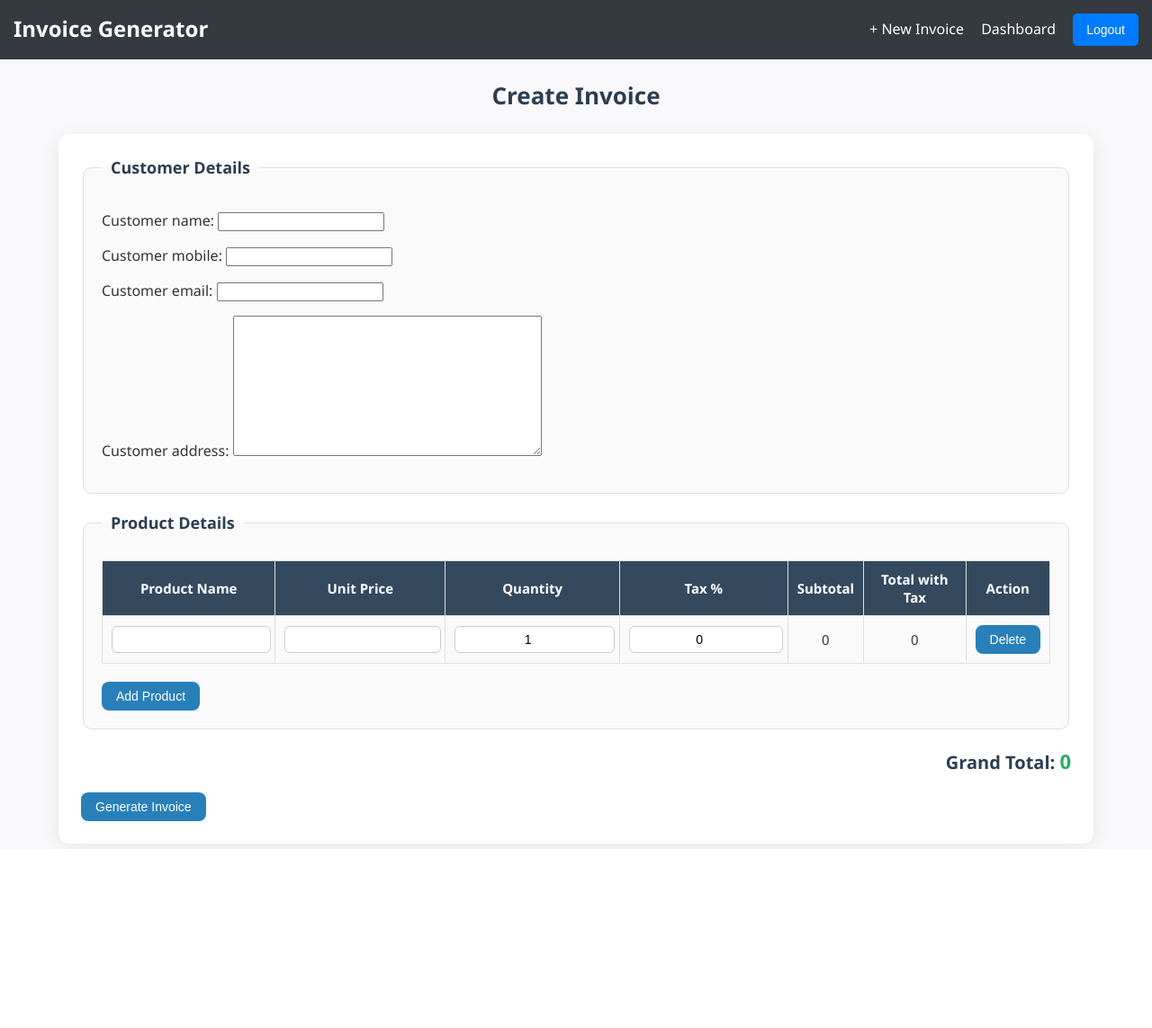
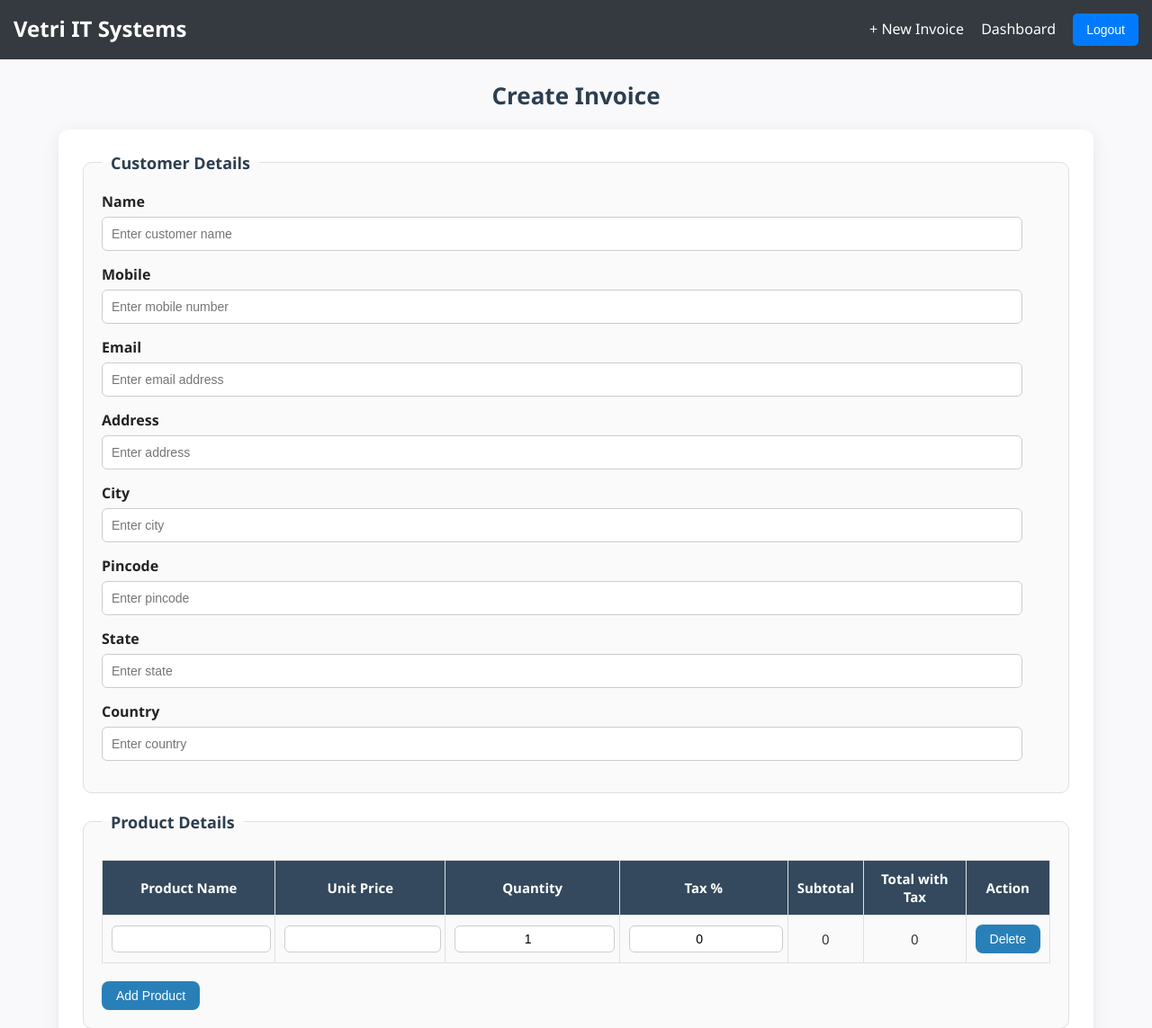
Before and after one commit to chandrajithA/vetribilling, a Django app: page /create-invoice/ in a window 1280 px wide. Shown: the top 1143 px of the page at 90% size. Before the commit the page ends 944 px from the top, so only its background shows below. Run offline with Django 5.2, Linux system fonts and the light colour scheme; the visitor is signed in with stand-in values (Sample User, id 1).

Commit message:
Initial commit

```diff
--- a/billingapp/forms.py
+++ b/billingapp/forms.py
@@ -4,4 +4,14 @@ from .models import Invoice
 class InvoiceForm(forms.ModelForm):
     class Meta:
         model = Invoice
-        fields = ["customer_name", "customer_mobile", "customer_email", "customer_address"]
+        fields = ["name", "mobile", "email", "address","country","city","pincode","state"]
+        widgets = {
+            "name": forms.TextInput(attrs={"class": "form-control", "placeholder": "Enter customer name"}),
+            "mobile": forms.TextInput(attrs={"class": "form-control", "placeholder": "Enter mobile number"}),
+            "email": forms.EmailInput(attrs={"class": "form-control", "placeholder": "Enter email address"}),
+            "address": forms.TextInput(attrs={"class": "form-control", "placeholder": "Enter address"}),
+            "city": forms.TextInput(attrs={"class": "form-control", "placeholder": "Enter city"}),
+            "pincode": forms.NumberInput(attrs={"class": "form-control", "placeholder": "Enter pincode"}),
+            "state": forms.TextInput(attrs={"class": "form-control", "placeholder": "Enter state"}),
+            "country": forms.TextInput(attrs={"class": "form-control", "placeholder": "Enter country"}),
+        }
--- a/billingapp/models.py
+++ b/billingapp/models.py
@@ -3,11 +3,16 @@ from django.db import models
 
 
 class Invoice(models.Model):
-    customer_name = models.CharField(max_length=200)
-    customer_mobile = models.CharField(max_length=15)
-    customer_email = models.EmailField()
-    customer_address = models.TextField()
+    name = models.CharField(max_length=200, null=False, blank=False)
+    mobile = models.CharField(max_length=15, null=False, blank=False)
+    email = models.EmailField(null=False, blank=False)
+    address = models.CharField(max_length=200, null=False, blank=False)
+    country = models.CharField(max_length=200, null=False, blank=False)
+    city = models.CharField(max_length=200, null=False, blank=False)
+    pincode = models.PositiveIntegerField(null=False, blank=False)
+    state = models.CharField(max_length=200, null=False, blank=False)
     created_at = models.DateTimeField(auto_now_add=True)
+    updated_at = models.DateTimeField(auto_now=True)
 
 
     @property
@@ -28,7 +33,7 @@ class Invoice(models.Model):
 
 
     def __str__(self):
-        return f"Invoice {self.id} - {self.customer_name}"
+        return f"Invoice {self.id} - {self.name}"
 
 
 
--- a/billingapp/templates/base.html
+++ b/billingapp/templates/base.html
@@ -53,7 +53,7 @@
 <body>
 
     <div class="navbar">
-        <span style="font-size:24px;font-weight:700">Invoice Generator</span>
+        <span style="font-size:24px;font-weight:700">Vetri IT Systems</span>
         <span>
             <a href="{% url 'create_invoice' %}">+ New Invoice</a>
             <a href="{% url 'dashboard' %}">Dashboard</a>
--- a/billingapp/templates/create_invoice.html
+++ b/billingapp/templates/create_invoice.html
@@ -47,6 +47,36 @@
         padding: 0 10px;
         font-size: 18px;
     }
+
+
+    .form-group {
+    margin-bottom: 15px;
+    }
+
+    .form-label {
+        font-weight: 600;
+        margin-bottom: 6px;
+        color: #222;
+        font-size: 16px;
+    }
+
+
+    .form-control {
+    width: 95%;
+    padding: 10px;
+    border: 1px solid #ccc;
+    border-radius: 6px;
+    font-size: 14px;
+    }
+
+    .form-control:focus {
+    border-color: #007bff;
+    outline: none;
+    box-shadow: 0 0 3px rgba(0,123,255,.5);
+    }
+
+
+
 
     /* Table Styling */
     table {
@@ -180,7 +210,41 @@
         {% csrf_token %}
         <fieldset>
             <legend>Customer Details</legend>
-            {{ form.as_p }}
+            <div class="form-group">
+                <div class="form-label">{{ form.name.label }}</div>
+                {{ form.name }}
+            </div>
+
+            <div class="form-group">
+                <div class="form-label">{{ form.mobile.label }}</div>
+                {{ form.mobile }}
+            </div>
+
+            <div class="form-group">
+                <div class="form-label">{{ form.email.label }}</div>
+                {{ form.email }}
+            </div>
+
+            <div class="form-group">
+                <div class="form-label">{{ form.address.label }}</div>
+                {{ form.address }}
+            </div>
+            <div class="form-group">
+                <div class="form-label">{{ form.city.label }}</div>
+                {{ form.city }}
+            </div>
+            <div class="form-group">
+                <div class="form-label">{{ form.pincode.label }}</div>
+                {{ form.pincode }}
+            </div>
+            <div class="form-group">
+                <div class="form-label">{{ form.state.label }}</div>
+                {{ form.state }}
+            </div>
+            <div class="form-group">
+                <div class="form-label">{{ form.country.label }}</div>
+                {{ form.country }}
+            </div>
         </fieldset>
 
         <fieldset>
--- a/billingapp/views.py
+++ b/billingapp/views.py
@@ -201,16 +201,16 @@ def send_pdf_email(request, invoice_id):
         message = Mail(
             from_email=os.environ.get("DEFAULT_FROM_EMAIL"),
             to_emails=recipient_email,
-            subject=f"Invoice - #{invoice.id} - Vetri Shoppings",
+            subject=f"Invoice - #{invoice.id} - Vetri IT Systems",
             plain_text_content=f"""Hello {invoice.customer_name},
 
-Thank you for shopping with us!
+Thank you for choosing our service!
 
-Your invoice number is #{invoice.id}.
+Your invoice number is #INV{invoice.id}.
 Please find your attached invoice as a PDF.
 
 Best regards,
-Vetri Shoppings
+Vetri IT Systems
 """
         )
 
```
Also changed, not shown: vetri_billing/settings.py (+19 -19 lines), billingapp/migrations/0002_rename_customer_name_invoice_address_and_more.py (added).
